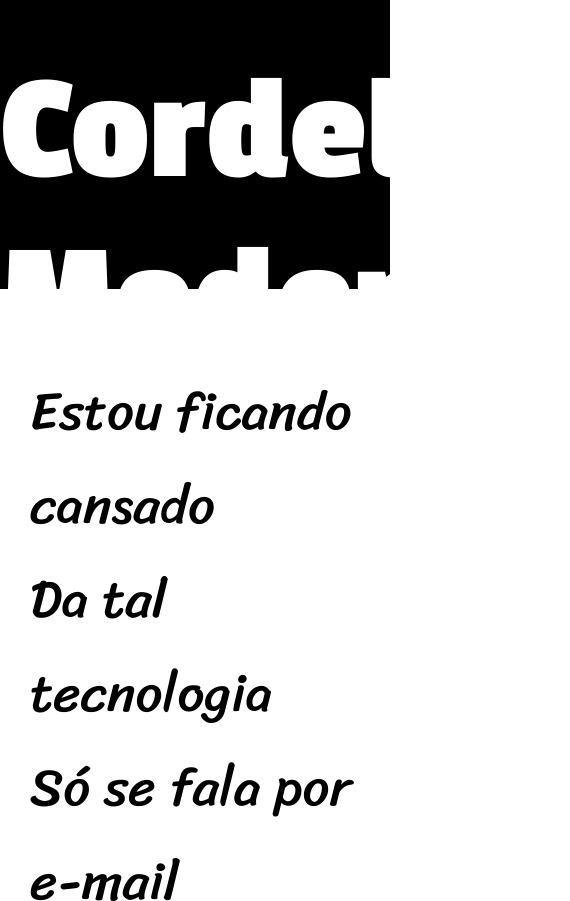
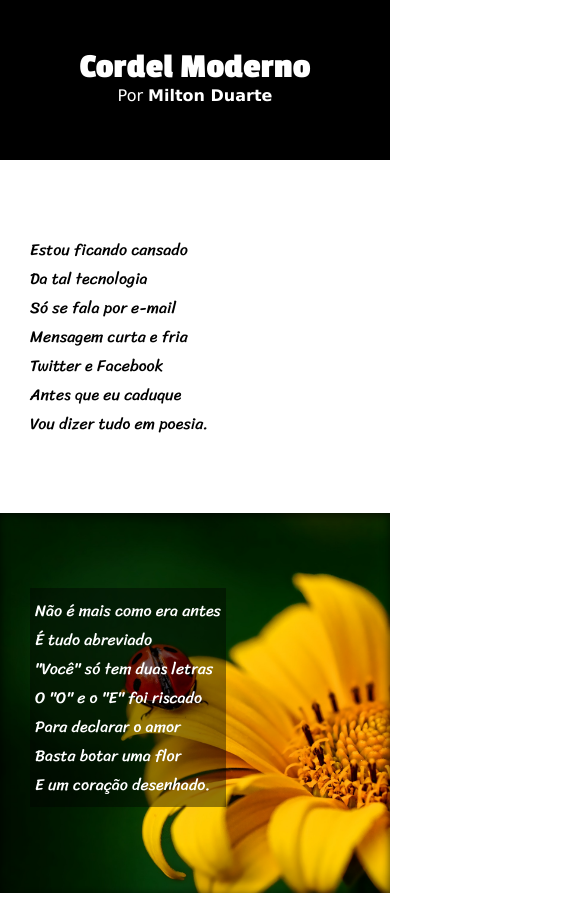
Before and after one commit to elysonmenezes/html-css, a plain HTML site: page exercicios/d012/index.html in a window 390 px wide. Shown: the top 901 px of the page, 570 px wide, since content can reach past the window. Drawn offline with Linux system fonts and the light colour scheme.

Commit message:
atualização

```diff
--- a/exercicios/d012/index.html
+++ b/exercicios/d012/index.html
@@ -3,7 +3,7 @@
 <head>
     <meta charset="UTF-8">
     <meta name="viewport" content="width=device-width, initial-scale=1.0">
-    <title>Cordel Moderno</title>
+    <title>Cordel Morderno</title>
     <link rel="stylesheet" href="style.css">
 </head>
 <body>
--- a/exercicios/d012/style.css
+++ b/exercicios/d012/style.css
@@ -127,3 +127,36 @@ footer > p {
 .creditos-footer:hover {
     text-decoration: underline;
 }
+
+@media (max-width: 500px) {
+    header {
+        height: 160px;
+    }
+
+    h1 {
+        font-size: 35px;
+    }
+
+    article > p {
+        font-size: 16px;
+    }
+
+    .div-1 {
+        height: 230px;
+        background-position: center right;
+    }
+
+    .div-2 {
+        height: 230px;
+        background-position: center right;
+    }
+
+    div > p {
+        font-size: 16px;
+        display: inline-block;
+        padding: 8px 5px;
+        background-color: #0000006c;
+    }
+
+
+}
```
Also changed, not shown: exercicios/d012 - Copia/cordel-moderno.txt (added), exercicios/d012 - Copia/imagens/background001.jpg (added), exercicios/d012 - Copia/imagens/background002.jpg (added).
